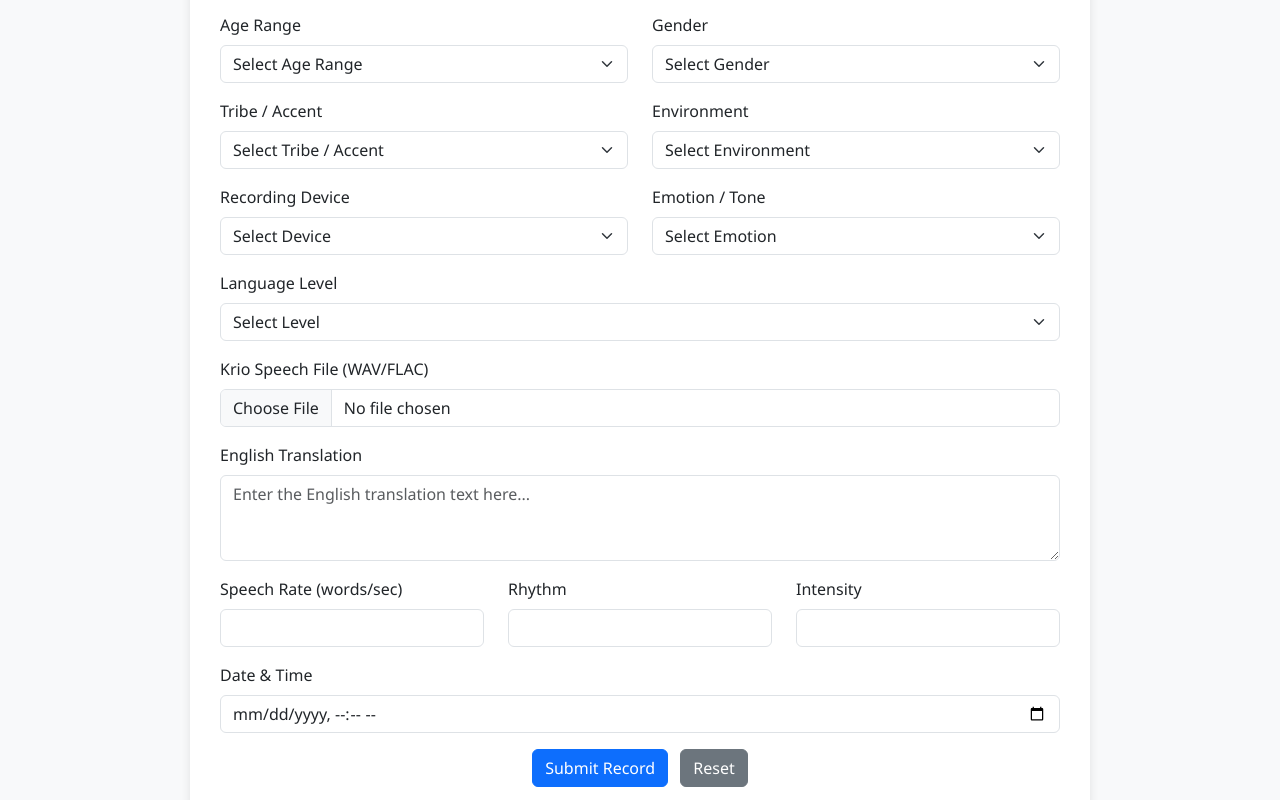
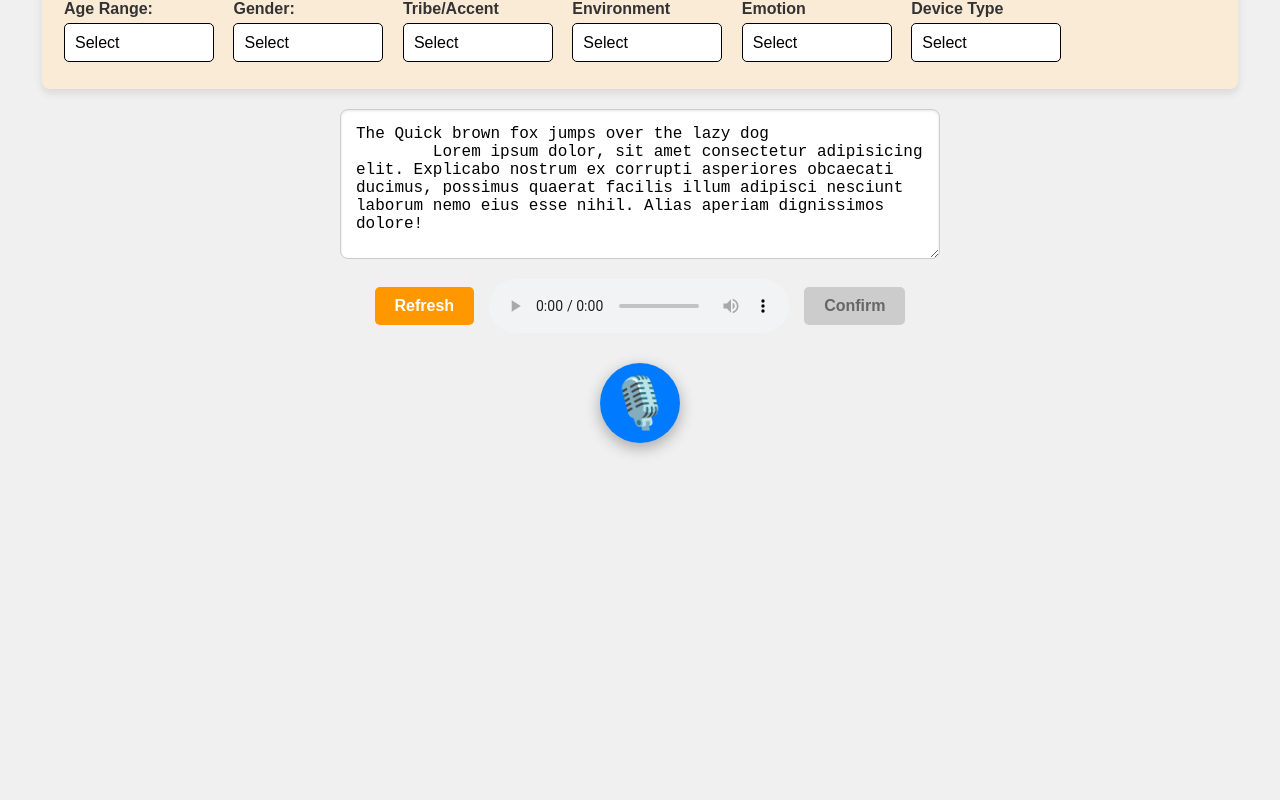
Before and after one commit to t1l2o3/Kwikt-k, a plain HTML site: page index.html in a window 1280 px wide. Shown: the part 120-920 px from the top of the page. After the commit the page ends 870 px from the top, so only its background shows below. Drawn offline with nearby package versions, Linux system fonts and the light colour scheme.

Commit message:
Revamp index.html for KwikTok Translator AI
Updated the HTML structure and styling for the KwikTok Translator AI form, including new fields and improved layout.

```diff
--- a/index.html
+++ b/index.html
@@ -2,175 +2,325 @@
 <html lang="en">
 <head>
 <meta charset="UTF-8">
-  <meta name="viewport" content="width=device-width, initial-scale=1">
-  <title>Kwiɔk Tɔk Translator – Data Collection Form</title>
-  <link href="https://cdn.jsdelivr.net/npm/bootstrap@5.3.0/dist/css/bootstrap.min.css" rel="stylesheet">
+<meta name="viewport" content="width=device-width, initial-scale=1.0">
+<title>KwikTok Translator AI - Speech Recorder</title>
 <style>
 body {
-      background: #f8f9fa;
-      font-family: "Segoe UI", sans-serif;
+    width: 100%;
+    min-height: 100vh;
+    margin: 0;
+    font-family: Arial, sans-serif;
+    background-color: #f0f0f0;
+    text-align: center;
+    padding-bottom: 50px; /* Space for the bottom elements */
 }
-    .form-container {
-      max-width: 900px;
-      margin: 40px auto;
-      background: white;
-      padding: 30px;
-      border-radius: 12px;
-      box-shadow: 0 2px 10px rgba(0,0,0,0.1);
+
+h1 {
+    text-align: center;
+    color: #333;
+    margin-top: 20px;
+    background-color: #faebd7; /* antiquewhite */
+    width: fit-content;
+    margin-left: auto;
+    margin-right: auto;
+    padding: 10px 20px;
+    border-radius: 5px;
+    box-shadow: 0 2px 4px rgba(0, 0, 0, 0.1);
 }
-    h2 {
-      text-align: center;
-      margin-bottom: 25px;
-      color: #004085;
+
+form {
+    background-color: #faebd7; /* antiquewhite */
+    margin: 20px auto;
+    width: 90%;
+    /* No max-width to allow for scrolling */
+    padding: 20px;
+    text-align: left;
+    border: 2px solid #faebd7;
+    border-radius: 8px;
+    box-shadow: 0 4px 8px rgba(0, 0, 0, 0.1);
+
+    /* --- Layout Modifications --- */
+    overflow-x: auto;  /* Enable horizontal scrolling */
+    white-space: nowrap; /* Keep all form-groups on one line */
+    padding-bottom: 25px; /* Add padding for scrollbar visibility */
+}
+
+/* This class wraps each label/select pair */
+.form-group {
+    display: inline-block; /* Makes groups align horizontally */
+    vertical-align: top;
+    width: 150px; /* Give each group a consistent width */
+    margin-right: 15px;
+    white-space: normal; /* Allow text inside to wrap */
+}
+
+
+form label {
+    display: block;
+    font-weight: bold;
+    color: #333;
+    margin-bottom: 5px;
+}
+
+form select {
+    display: block;
+    border: 1px solid #000;
+    border-radius: 5px;
+    background-color: white; /* Use white for better visual separation from form background */
+    width: 100%; /* Will be 100% of the .form-group width */
+    padding: 10px;
+    box-sizing: border-box;
+    -webkit-appearance: none; /* Remove default browser styling */
+    -moz-appearance: none;
+    appearance: none;
+    cursor: pointer;
+    font-size: 16px;
+}
+
+textarea {
+    width: 90%;
+    max-width: 600px;
+    height: 150px;
+    margin: 10px auto 20px auto;
+    padding: 15px;
+    box-sizing: border-box;
+    border-radius: 8px;
+    border: 1px solid #ccc;
+    font-size: 16px;
+    resize: vertical;
+    display: block;
+    box-shadow: inset 0 1px 3px rgba(0, 0, 0, 0.1);
+}
+
+#recordingHandlingWidgets {
+    margin: 20px auto;
+    display: flex;
+    justify-content: center;
+    align-items: center;
+    gap: 15px;
+    width: 90%;
+    max-width: 600px;
+}
+
+#recordingHandlingWidgets button {
+    padding: 10px 20px;
+    font-size: 16px;
+    cursor: pointer;
+    border: none;
+    border-radius: 5px;
+    transition: background-color 0.2s, transform 0.1s;
+    font-weight: bold;
+}
+
+#refresh {
+    background-color: #ff9800;
+    color: white;
+}
+
+#refresh:hover {
+    background-color: #e68900;
+}
+
+#Confirm {
+    background-color: #4CAF50;
+    color: white;
+}
+
+#Confirm:hover:enabled {
+    background-color: #45a049;
+}
+
+#Confirm:disabled {
+    background-color: #ccc;
+    color: #666;
+    cursor: not-allowed;
+}
+
+#recordBtn {
+    display: block;
+    margin: 30px auto;
+    width: 80px;
+    height: 80px;
+    font-size: 50px;
+    border: none;
+    border-radius: 50%;
+    background-color: #007bff;
+    color: white;
+    cursor: pointer;
+    box-shadow: 0 5px 15px rgba(0, 0, 0, 0.3);
+    transition: background-color 0.3s, transform 0.2s, box-shadow 0.3s;
+}
+
+#recordBtn:hover {
+    background-color: #0056b3;
+    box-shadow: 0 7px 20px rgba(0, 0, 0, 0.4);
+}
+
+#recordBtn:active {
+    transform: scale(0.95);
+    box-shadow: 0 2px 5px rgba(0, 0, 0, 0.2);
 }
 </style>
 </head>
 <body>
-  <div class="container">
-    <div class="form-container">
-      <h2>Kwiɔk Tɔk Translator – Speech Data Entry</h2>
+    <!-- Main Header -->
+    <h1>Date-Time</h1>
+
+    <!-- Metadata Form (Parameters) -->
     <form>
-
-        <!-- Age & Gender -->
-        <div class="row mb-3">
-          <div class="col-md-6">
-            <label class="form-label">Age Range</label>
-            <select class="form-select" required>
-              <option value="">Select Age Range</option>
-              <option>6–9</option>
-              <option>10–15</option>
-              <option>16–19</option>
-              <option>20–23</option>
-              <option>24–32</option>
-              <option>33–41</option>
-              <option>42–55</option>
-              <option>56–62</option>
-              <option>63–Till Death</option>
+        <!-- Age Range -->
+        <div class="form-group">
+            <label for="age">Age Range:</label>
+            <select id="age" name="age" required>
+                <option value="">Select</option>
+                <option>16–19</option><option>20–25</option>
+                <option>26–35</option><option>36–45</option>
+                <option>46+</option>
             </select>
         </div>
-          <div class="col-md-6">
-            <label class="form-label">Gender</label>
-            <select class="form-select" required>
-              <option value="">Select Gender</option>
-              <option>Male</option>
-              <option>Female</option>
+
+        <!-- Gender -->
+        <div class="form-group">
+            <label for="gender">Gender:</label>
+            <select id="gender" name="gender" required>
+                <option value="">Select</option>
+                <option>Male</option><option>Female</option>
                 <option>Other</option>
             </select>
         </div>
-        </div>
 
-        <!-- Tribe/Accent & Environment -->
-        <div class="row mb-3">
-          <div class="col-md-6">
-            <label class="form-label">Tribe / Accent</label>
-            <select class="form-select">
-              <option value="">Select Tribe / Accent</option>
-              <option>Krio</option>
-              <option>Temne</option>
-              <option>Mende</option>
-              <option>Limba</option>
-              <option>Fullah</option>
-              <option>Susu</option>
+        <!-- Tribe/Accent -->
+        <div class="form-group">
+            <label for="accent">Tribe/Accent</label>
+            <select id="accent" name="accent" required>
+                <option value="">Select</option>
+                <option>Temne</option><option>Mende</option>
+                <option>Limba</option><option>Krio</option>
                 <option>Other</option>
             </select>
         </div>
-          <div class="col-md-6">
-            <label class="form-label">Environment</label>
-            <select class="form-select">
-              <option value="">Select Environment</option>
-              <option>Indoor</option>
-              <option>Outdoor</option>
-              <option>Vehicle</option>
-              <option>Market</option>
-              <option>Office</option>
-              <option>Other</option>
-            </select>
-          </div>
-        </div>
 
-        <!-- Device & Emotion -->
-        <div class="row mb-3">
-          <div class="col-md-6">
-            <label class="form-label">Recording Device</label>
-            <select class="form-select">
-              <option value="">Select Device</option>
-              <option>Phone Mic</option>
-              <option>Lavalier Mic</option>
-              <option>Laptop Mic</option>
-              <option>Studio Mic</option>
-              <option>Other</option>
-            </select>
-          </div>
-          <div class="col-md-6">
-            <label class="form-label">Emotion / Tone</label>
-            <select class="form-select">
-              <option value="">Select Emotion</option>
-              <option>Neutral</option>
-              <option>Happy</option>
-              <option>Sad</option>
-              <option>Serious</option>
-              <option>Joyful</option>
-              <option>Angry</option>
-              <option>Other</option>
-            </select>
-          </div>
-        </div>
-
-        <!-- Language Level -->
-        <div class="mb-3">
-          <label class="form-label">Language Level</label>
-          <select class="form-select">
-            <option value="">Select Level</option>
-            <option>Native</option>
-            <option>Fluent</option>
-            <option>Intermediate</option>
-            <option>Beginner</option>
+        <!-- Environment -->
+        <div class="form-group">
+            <label for="environment">Environment</label>
+            <select id="environment" name="environment" required>
+                <option value="">Select</option>
+                <option>Indoor</option><option>Outdoor</option>
             </select>
         </div>
 
-        <!-- Audio Upload -->
-        <div class="mb-3">
-          <label class="form-label">Krio Speech File (WAV/FLAC)</label>
-          <input class="form-control" type="file" accept=".wav,.flac" required>
+        <!-- Emotion -->
+        <div class="form-group">
+            <label for="emotion">Emotion</label>
+            <select id="emotion" name="emotion" required>
+                <option value="">Select</option>
+                <option>Neutral</option><option>Happy</option>
+                <option>Sad</option><option>Angry</option>
+                <option>Serious</option>
+            </select>
         </div>
 
-        <!-- English Translation -->
-        <div class="mb-3">
-          <label class="form-label">English Translation</label>
-          <textarea class="form-control" rows="3" placeholder="Enter the English translation text here..." required></textarea>
+        <!-- Device Type -->
+        <div class="form-group">
+            <label for="device">Device Type</label>
+            <select id="device" name="device" required>
+                <option value="">Select</option>
+                <option>Phone Mic</option><option>Lavalier Mic</option>
+                <option>Laptop Mic</option>
+            </select>
+        </div>
+    </form>
+
+    <!-- Text to be recorded -->
+    <textarea>The Quick brown fox jumps over the lazy dog
+        Lorem ipsum dolor, sit amet consectetur adipisicing elit. Explicabo nostrum ex corrupti asperiores obcaecati ducimus, possimus quaerat facilis illum adipisci nesciunt laborum nemo eius esse nihil. Alias aperiam dignissimos dolore!
+    </textarea>
+
+    <!-- Recording Playback/Confirmation Controls -->
+    <div id="recordingHandlingWidgets">
+        <button id="refresh">Refresh</button>
+        <audio id="playback" controls></audio>
+        <button id="Confirm" disabled>Confirm</button>
     </div>
 
-        <!-- Numeric Inputs -->
-        <div class="row mb-3">
-          <div class="col-md-4">
-            <label class="form-label">Speech Rate (words/sec)</label>
-            <input type="number" step="0.1" class="form-control">
-          </div>
-          <div class="col-md-4">
-            <label class="form-label">Rhythm</label>
-            <input type="number" step="0.1" class="form-control">
-          </div>
-          <div class="col-md-4">
-            <label class="form-label">Intensity</label>
-            <input type="number" step="0.01" class="form-control">
-          </div>
-        </div>
+    <!-- Record Button -->
+    <button id="recordBtn" type="button" class="mic-btn">🎙️</button>
 
-        <!-- DateTime -->
-        <div class="mb-3">
-          <label class="form-label">Date & Time</label>
-          <input type="datetime-local" class="form-control" value="">
-        </div>
+    <!-- Basic Javascript for recording (to make it functional) -->
+    <script>
+        const recordBtn = document.getElementById('recordBtn');
+        const playback = document.getElementById('playback');
+        const confirmBtn = document.getElementById('Confirm');
+        const refreshBtn = document.getElementById('refresh');
 
-        <!-- Buttons -->
-        <div class="text-center">
-          <button type="submit" class="btn btn-primary me-2">Submit Record</button>
-          <button type="reset" class="btn btn-secondary">Reset</button>
-        </div>
+        let mediaRecorder;
+        let audioChunks = [];
 
-      </form>
-    </div>
-  </div>
-  <script src="https://cdn.jsdelivr.net/npm/bootstrap@5.3.0/dist/js/bootstrap.bundle.min.js"></script>
+        recordBtn.addEventListener('click', toggleRecording);
+        refreshBtn.addEventListener('click', resetRecorder);
+
+        // Default state
+        playback.src = null;
+        confirmBtn.disabled = true;
+
+        async function toggleRecording() {
+            if (mediaRecorder && mediaRecorder.state === 'recording') {
+                // Stop recording
+                mediaRecorder.stop();
+                recordBtn.textContent = '🎙️';
+                recordBtn.style.backgroundColor = '#007bff'; // Blue
+            } else {
+                // Start recording
+                try {
+                    const stream = await navigator.mediaDevices.getUserMedia({ audio: true });
+                    mediaRecorder = new MediaRecorder(stream);
+                    audioChunks = []; // Clear previous recording
+
+                    mediaRecorder.ondataavailable = event => {
+                        audioChunks.push(event.data);
+                    };
+
+                    mediaRecorder.onstop = () => {
+                        const audioBlob = new Blob(audioChunks, { type: 'audio/wav' });
+                        const audioUrl = URL.createObjectURL(audioBlob);
+                        playback.src = audioUrl;
+                        playback.style.display = 'block';
+                        confirmBtn.disabled = false;
+
+                        // Clean up the stream tracks
+                        stream.getTracks().forEach(track => track.stop());
+                    };
+
+                    mediaRecorder.start();
+                    recordBtn.textContent = '⏹️'; // Stop symbol
+                    recordBtn.style.backgroundColor = '#dc3545'; // Red
+
+                } catch (err) {
+                    console.error('Error accessing microphone:', err);
+                    // Handle error - maybe show a message to the user
+                    alert("Could not access microphone. Please check permissions.");
+                }
+            }
+        }
+
+        function resetRecorder() {
+             if (mediaRecorder && mediaRecorder.state === 'recording') {
+                mediaRecorder.stop();
+            }
+            playback.src = null;
+            confirmBtn.disabled = true;
+            audioChunks = [];
+            recordBtn.textContent = '🎙️';
+            recordBtn.style.backgroundColor = '#007bff';
+        }
+
+        confirmBtn.addEventListener('click', () => {
+            // Logic to upload the recording would go here
+            alert('Recording confirmed! (Upload logic not implemented)');
+            // You might want to reset after confirmation
+            resetRecorder();
+        });
+
+    </script>
 </body>
 </html>
```
Lines whose indentation alone changed are shown as unchanged.
